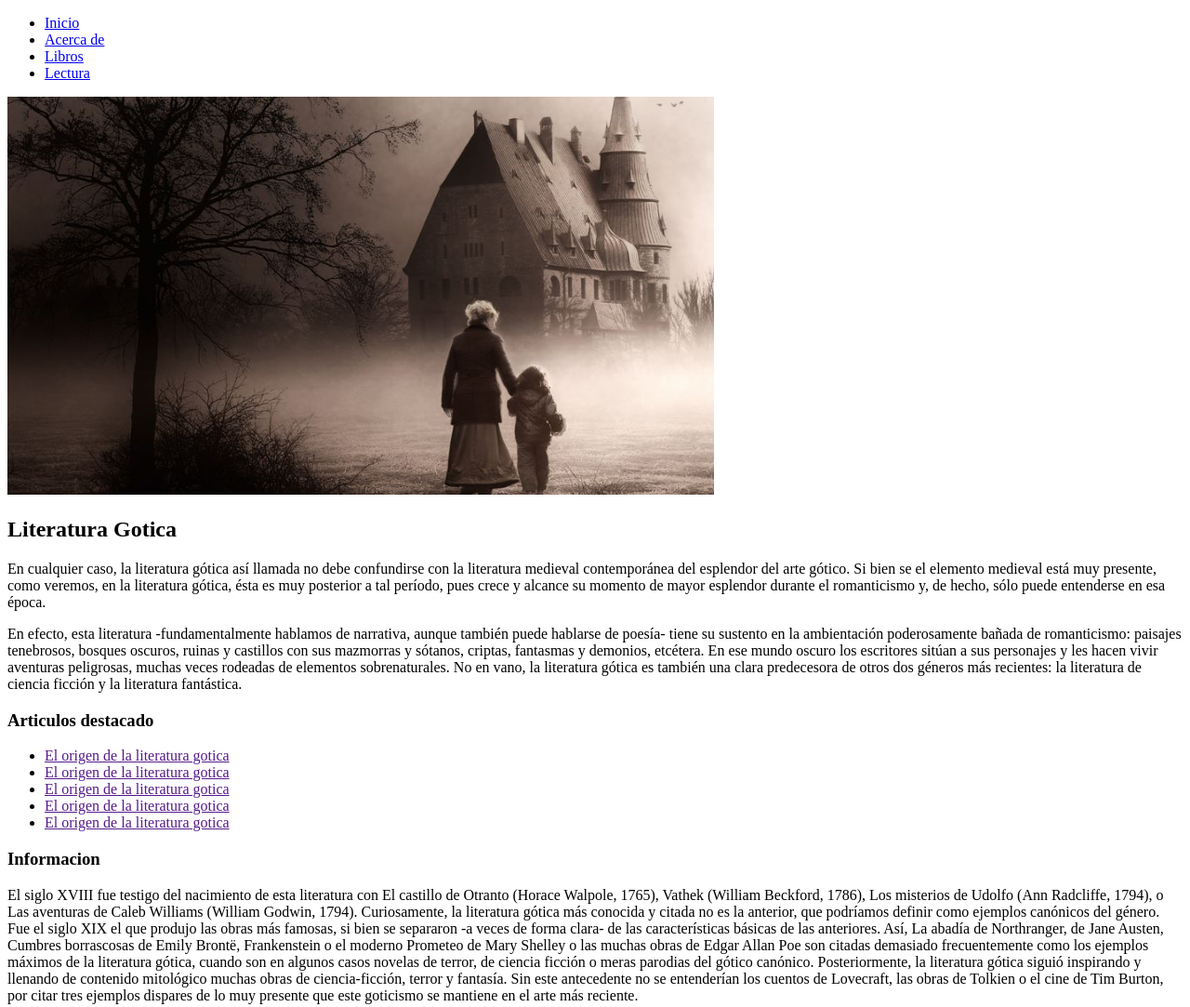
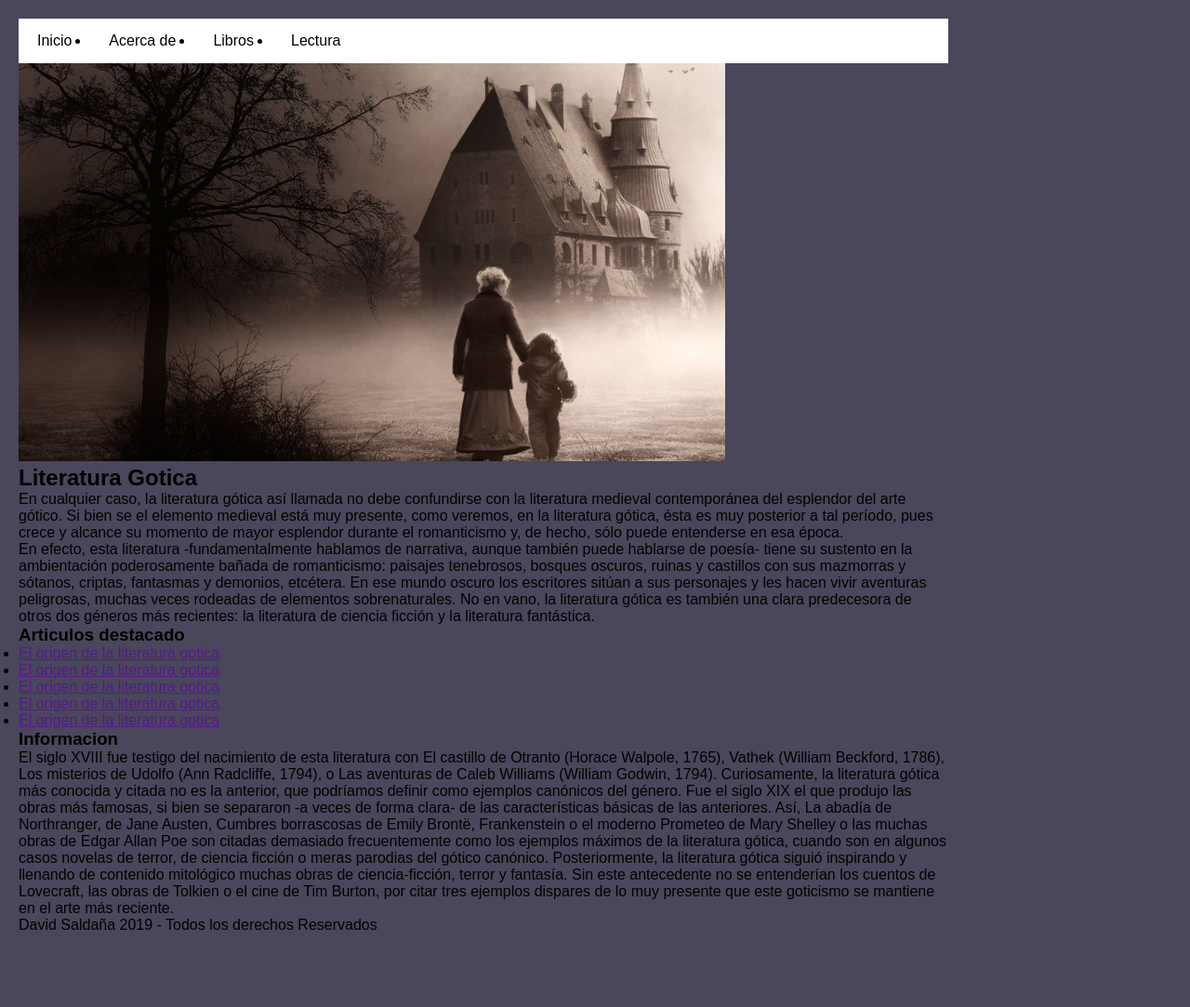
Before and after one commit to davidSalda/AprendiendoHTML, a plain HTML site: page Lyout/index.html in a window 1280 px wide. Shown: the top 1083 px of the page at 93% size. After the commit the page ends 1024 px from the top, so only its background shows below. Drawn offline with Linux system fonts and the light colour scheme.

Commit message:
continuacion con css

```diff
--- /dev/null
+++ b/Lyout/estilos.css
@@ -0,0 +1,47 @@
+* {
+    margin: 0;
+    padding: 0;
+    -webkit-box-sizing: border-box;
+    -moz-box-sizing: border-box;
+    box-sizing: border-box;
+}
+
+body{
+    font-family: Arial, sans-serif;
+    font-size: 16px;
+    background: #4a465b;
+}
+
+.contenedor{
+    width: 1000px;
+    margin: 20px;
+}
+
+header{
+    background: #Fff;
+}
+
+header nav{
+    width: 100%;
+}
+
+header nav ul{
+    width: 100%;
+    overflow: hidden;
+    list-style: ;
+}
+
+header nav ul li{
+    float: left;
+}
+
+header nav ul li a{
+    text-decoration: none;
+    display: inline-block;
+    padding: 15px 20px;
+    color: #000;
+}
+
+header nav ul li a:hover{
+    background: #000;
+    color: #fff;
--- a/Lyout/index.html
+++ b/Lyout/index.html
@@ -5,9 +5,10 @@
     <meta name="viewport" content="width=device-width, user-scalable=no, initial-scale=1.0, maximum-scale=1.0, minimum-scale=1.0">
 
     <title>Layput Basica</title>
+    <link rel="stylesheet" href="estilos.css">
 </head>
 <body>
-        <div class="contenerdor">
+        <div class="contenedor">
             <header>
                 <nav>
                     <ul>
```
